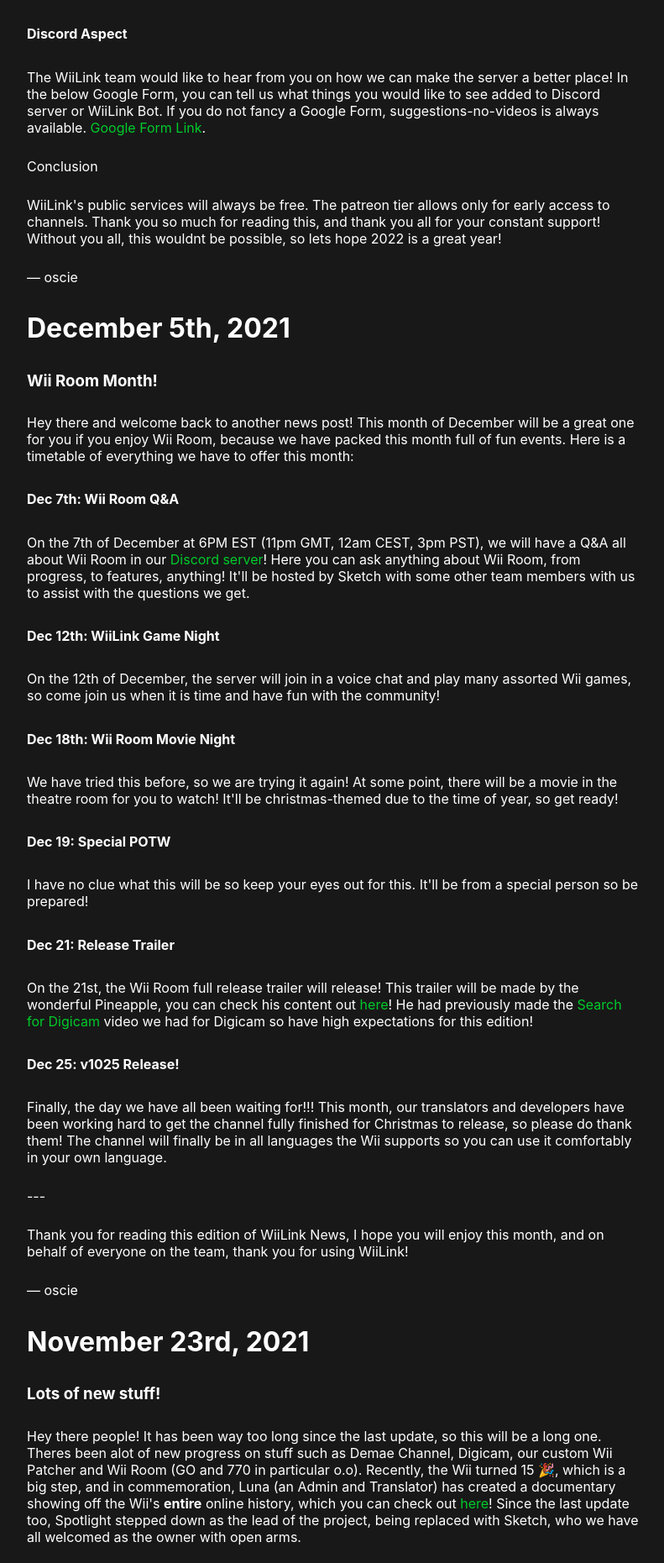
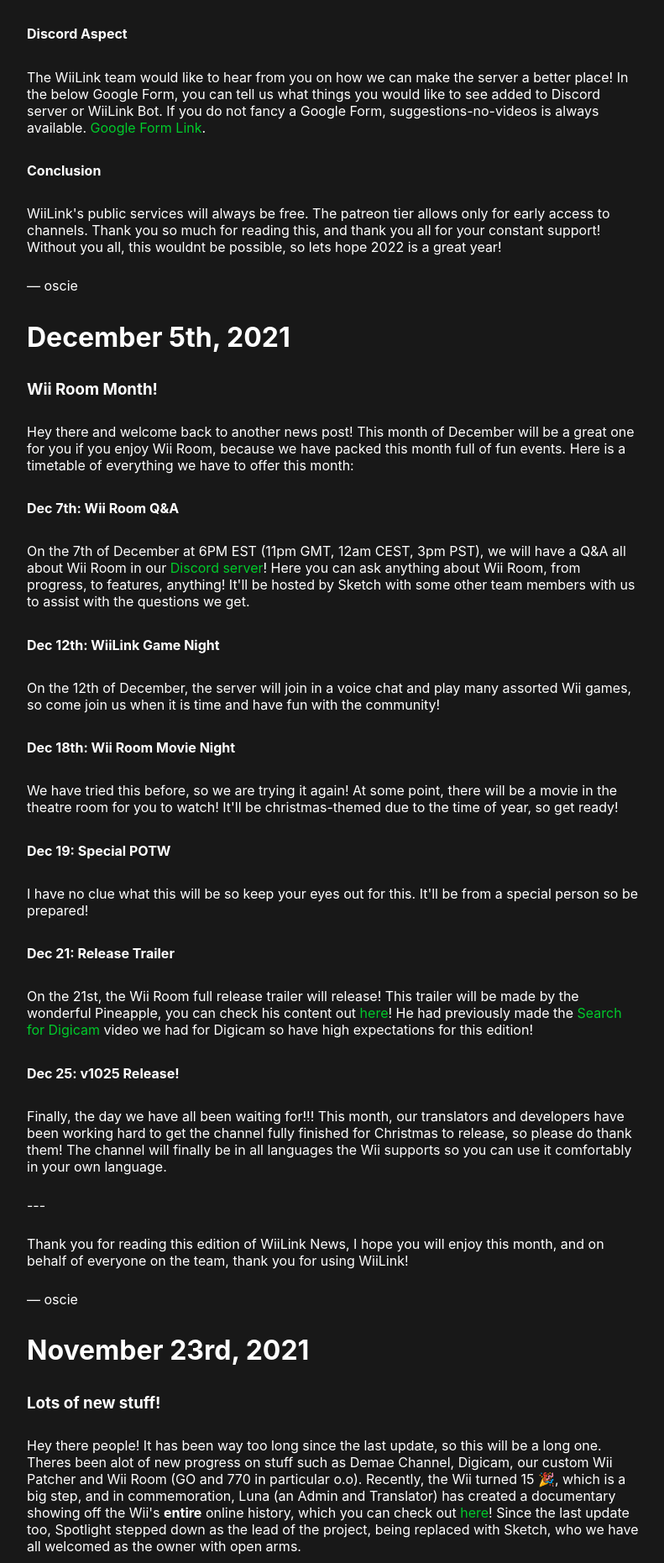
Before and after one commit to vmfunc/WiiLink24.github.io, a Jekyll site: the page built from news.html, in a window 1280 px wide. Shown: the part 950-2811 px from the top of the page at 84% size, without its empty margins (242-1033 px from the left). Built offline with Jekyll 4.4.1, drawn with Linux system fonts in a browser that asks for light colours.

Commit message:
lol oops

```diff
--- a/news.html
+++ b/news.html
@@ -29,7 +29,7 @@ title: News
     Real food on the other hand is tricky. Thanks to <a href="https://invoxiplaygames.uk/">Emma (IPG)</a>, the Demae Channel now sends the MAC Address which will allow for real food ordering to be possible. Currently we have Domino's in the US/Canada and Deliveroo in parts of Europe. I do not expect a release date until the end of 2022 as I would like to take as much time on this as possible.</p>
     <h4>Discord Aspect</h4>
     <p>The WiiLink team would like to hear from you on how we can make the server a better place! In the below Google Form, you can tell us what things you would like to see added to Discord server or WiiLink Bot. If you do not fancy a Google Form, suggestions-no-videos is always available. <a href="https://docs.google.com/forms/d/e/1FAIpQLSfKIN7AK2Ym9kHxxwfmkisj1s8YRgbKzXKkCHKr_SDnemGlcw/viewform?usp=sf_link">Google Form Link</a>.</p>
-    <p>Conclusion</p>
+    <h4>Conclusion</h4>
     <p>WiiLink's public services will always be free. The patreon tier allows only for early access to channels. Thank you so much for reading this, and thank you all for your constant support! Without you all, this wouldnt be possible, so lets hope 2022 is a great year!</p>
     <p>&mdash; oscie</p>
 </div>
```
